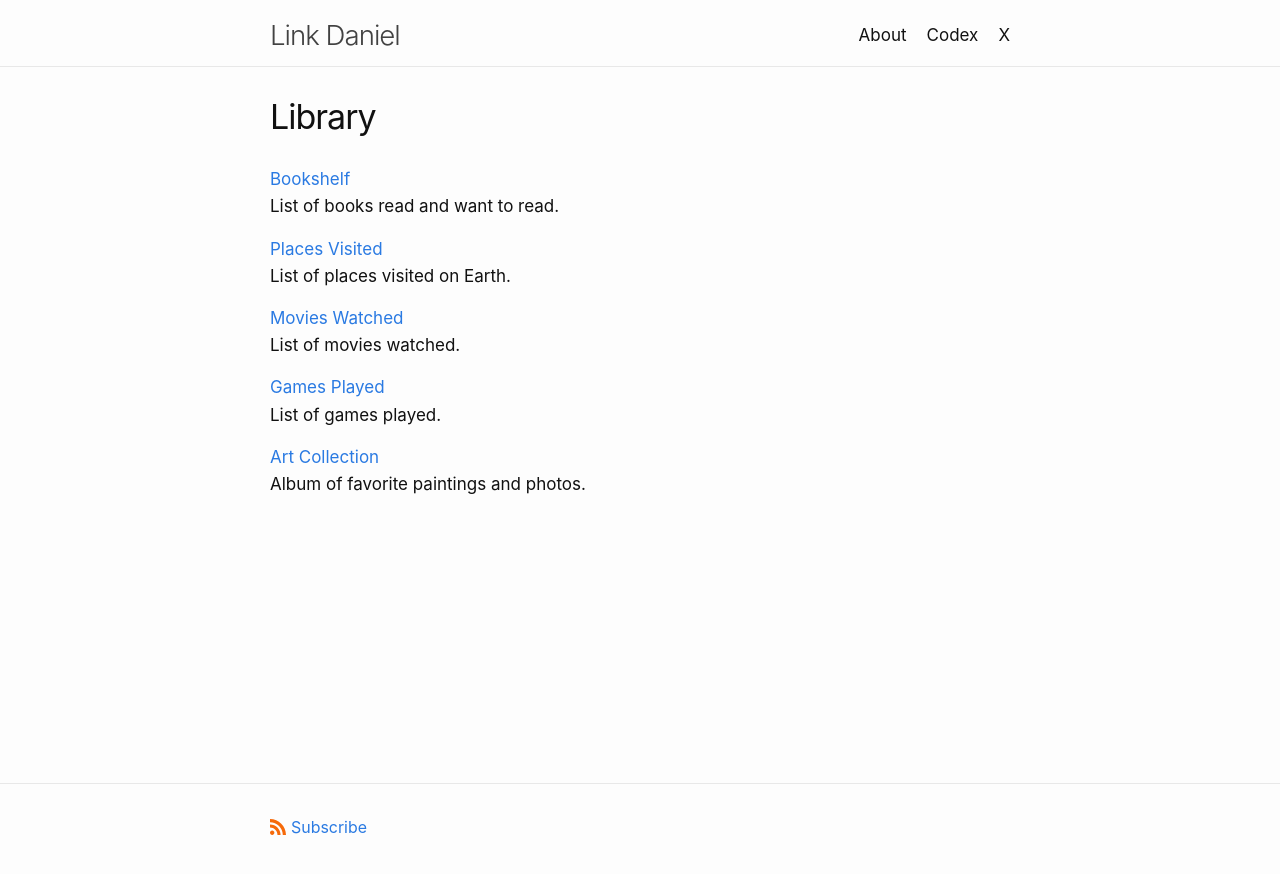
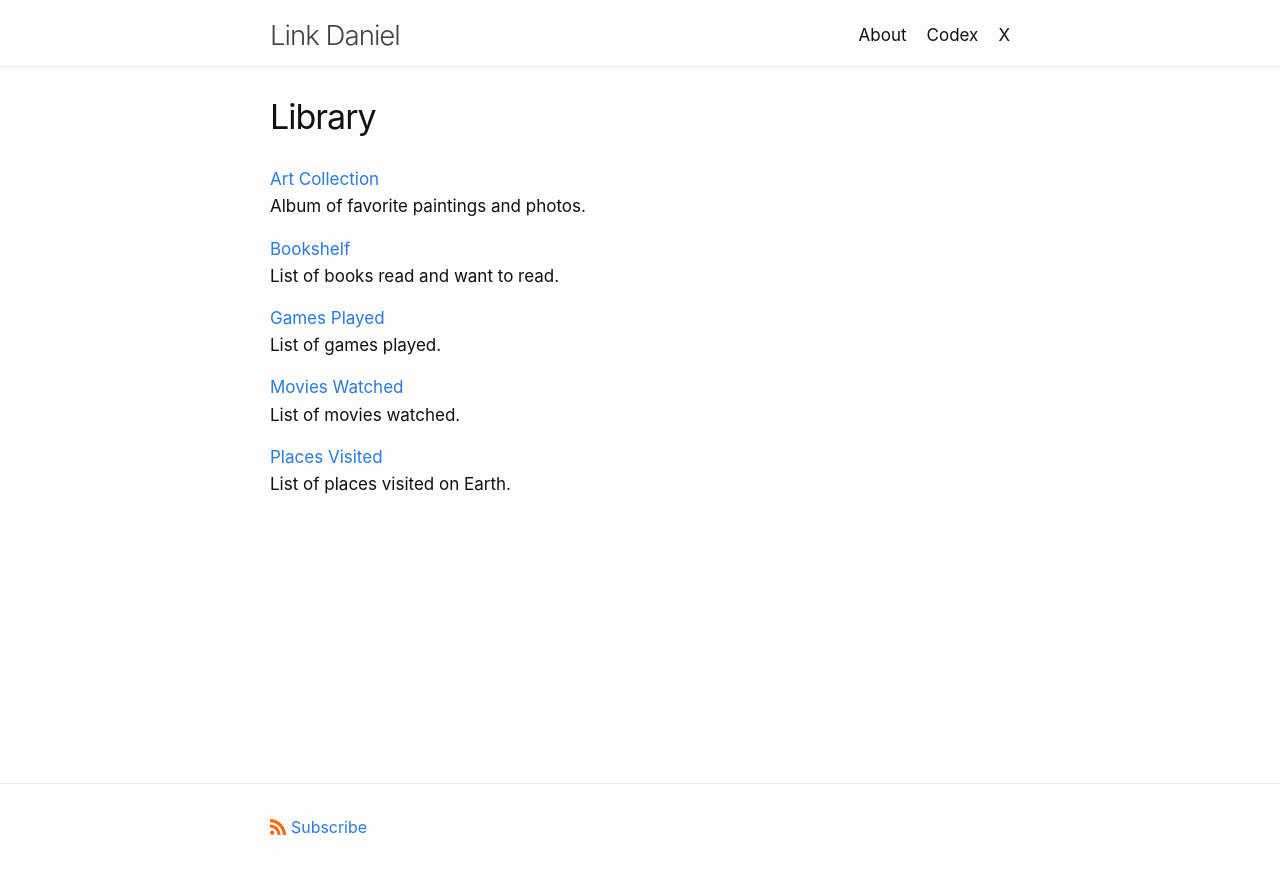
Before and after one commit to link-daniel/link.github.io, a Jekyll site: the page built from library.md, in a window 1280 px wide. Shown: the top 874 px of the page. Built offline with Jekyll 4.4.1, drawn with Linux system fonts in a browser that asks for light colours.

Commit message:
Update library.md

```diff
--- a/library.md
+++ b/library.md
@@ -4,23 +4,22 @@ title: Library
 permalink: /library/
 ---
 
+<a href="https://photos.app.goo.gl/Yk3KEZGj9Dd2FnDe9">Art Collection</a>
+<br>
+Album of favorite paintings and photos.
 
 <a href="https://www.goodreads.com/review/list/95737422?shelf=read&sort=date_added">Bookshelf</a>
 <br>
 List of books read and want to read.
 
-<a href="https://maps.app.goo.gl/vmtWzydsvTrD4k5t5">Places Visited</a>
+<a href="https://www.imdb.com/list/ls567765043">Games Played</a>
 <br>
-List of places visited on Earth.
+List of games played.
 
 <a href="https://www.imdb.com/user/ur85826373/watchlist?sort=date_added%2Cdesc&view=detail">Movies Watched</a>
 <br>
 List of movies watched.
 
-<a href="https://www.imdb.com/list/ls567765043">Games Played</a>
+<a href="https://maps.app.goo.gl/vmtWzydsvTrD4k5t5">Places Visited</a>
 <br>
-List of games played.
-
-<a href="https://photos.app.goo.gl/Yk3KEZGj9Dd2FnDe9">Art Collection</a>
-<br>
-Album of favorite paintings and photos.
+List of places visited on Earth.
```
